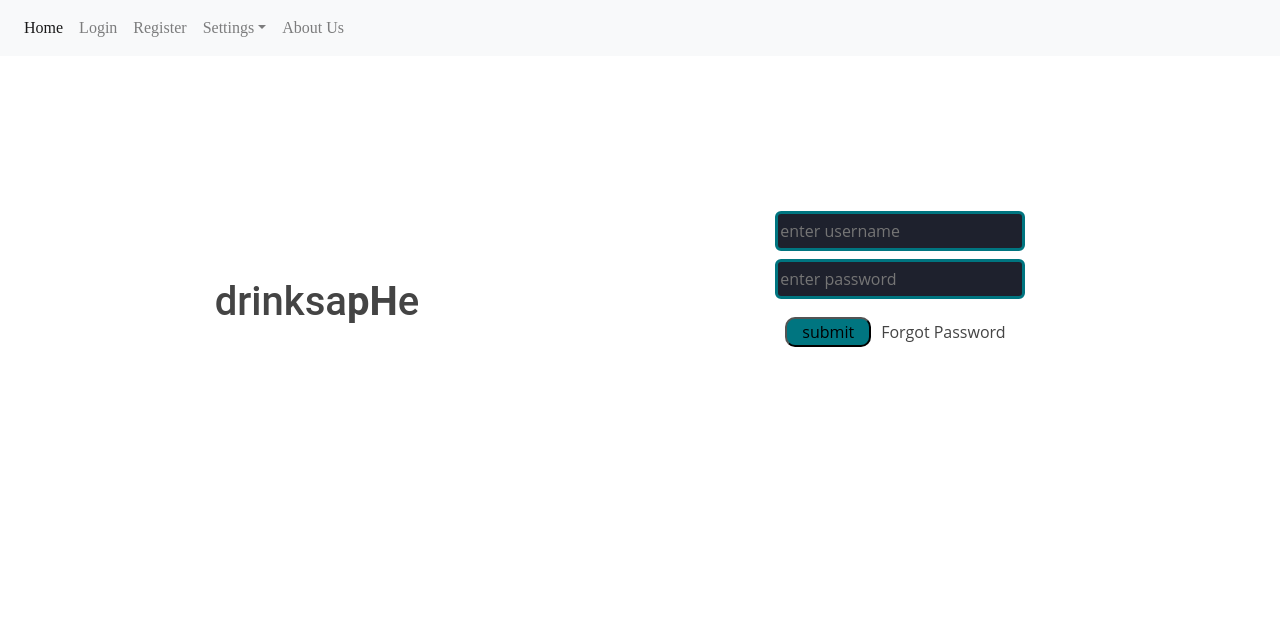
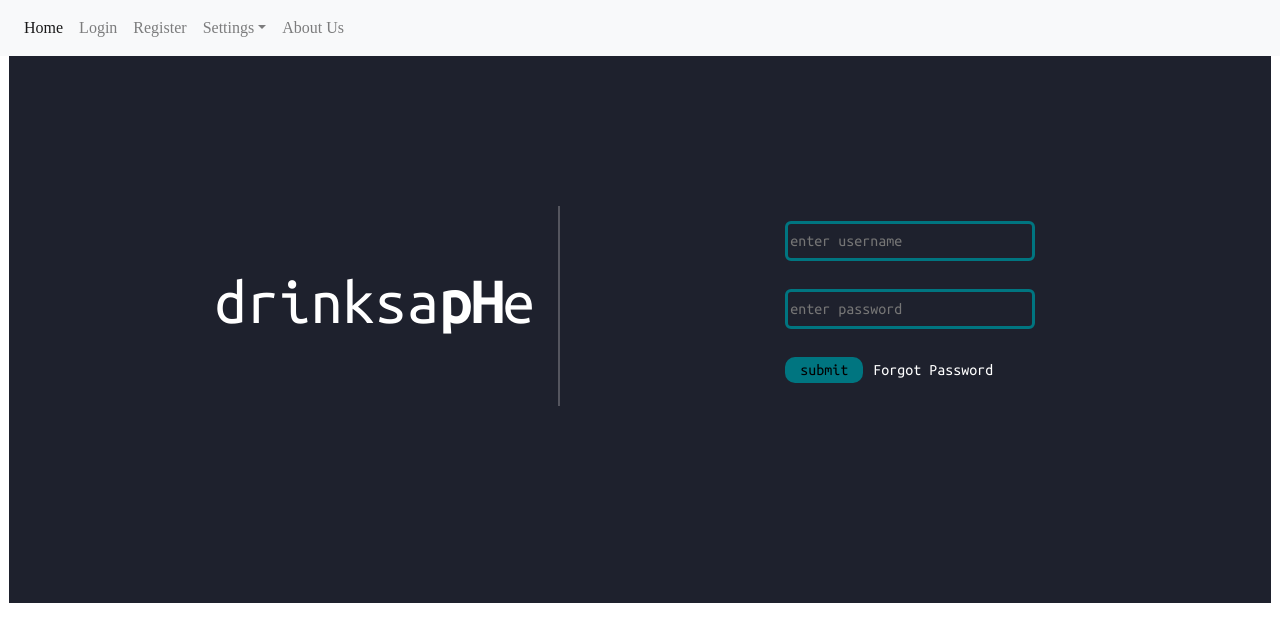
Before and after one commit to sanskar-p/Sem4-SE-Project, a React (Create React App) app in the folder client/: page /login in a window 1280 px wide. Shown: the top 642 px of the page. Built offline with nearby package versions, Linux system fonts and the light colour scheme; no server answers; the HTML template or start-up script is replaced by a standard one.

Commit message:
modified dashboard

```diff
--- a/client/src/components/Dashboard.js
+++ b/client/src/components/Dashboard.js
@@ -386,7 +386,7 @@ export default function Dashboard() {
             </Modal>
 
 
-            <footer id="footer">
+            <footer id="dashFooterId">
                 <div className="dashFooter">
 
                 </div>
--- a/client/src/styles/LoginModal.css
+++ b/client/src/styles/LoginModal.css
@@ -1,6 +1,6 @@
 
 @import url('https://fonts.googleapis.com/css2?family=Ubuntu+Mono&display=swap');
-login_body{
+.login_body{
   background-color: #1e212d;
   font-family: 'Ubuntu Mono', monospace;
   color: white;
@@ -27,6 +27,8 @@ login_body{
   flex-wrap: wrap;
   align-items: center;
   width: 350px;
+  border-right: 2px solid rgba(247, 245, 245, 0.25);
+
 }
 #loginItem2{
   width: 300px;
@@ -50,9 +52,12 @@ margin :10px;
 padding-right: 15px;
 padding-left: 15px;
 border-radius: 10px;
-
+border:#007580;
    background-color: #007580;
   /* border: 3px solid #007580; */
+}
+.loginSubBtn button:hover{
+  background-color: rgb(224, 224, 240);
 }
 .loginIn {
   /* position : absolute; */
@@ -82,7 +87,7 @@ border-radius: 10px;
   justify-content: center;
   align-items: center;
 }*/
- #item1 h1{
+ #loginItem1 h1{
    text-align: center;
   font-size: 4em;
   /* padding-right: 100px; */
--- a/client/src/styles/dashboard.css
+++ b/client/src/styles/dashboard.css
@@ -1,11 +1,11 @@
 /* .campus{
     /* background-image: url(../assets/img/campus.jpg); */
 /* }  */
-.header{
+/* .header{
     border: 2px solid red;
     height: 500px;
     background-color: white;
-}
+} */
 .cardBody{
     padding-top: 150px;
     padding-bottom: 127px;
@@ -57,8 +57,8 @@
     padding: 9px 180px 6px 138px;
     background-color: #ccffff;
 }
-#footer{
-    border: 2px solid red;
+#dashFooterId{
+    /* border: 2px solid red; */
     height: 200px;
 }
 .dashFooter{
@@ -67,7 +67,7 @@
 }
 .dashCopyright{
     height: 20px;
-    border: 2px solid green;
+    /* border: 2px solid green;  */
     display: flex;
     /* margin-left: 450px; */
     /* padding-left: 2px; */
```
Also changed, not shown: client/src/components/App.js (+8 -8 lines).
